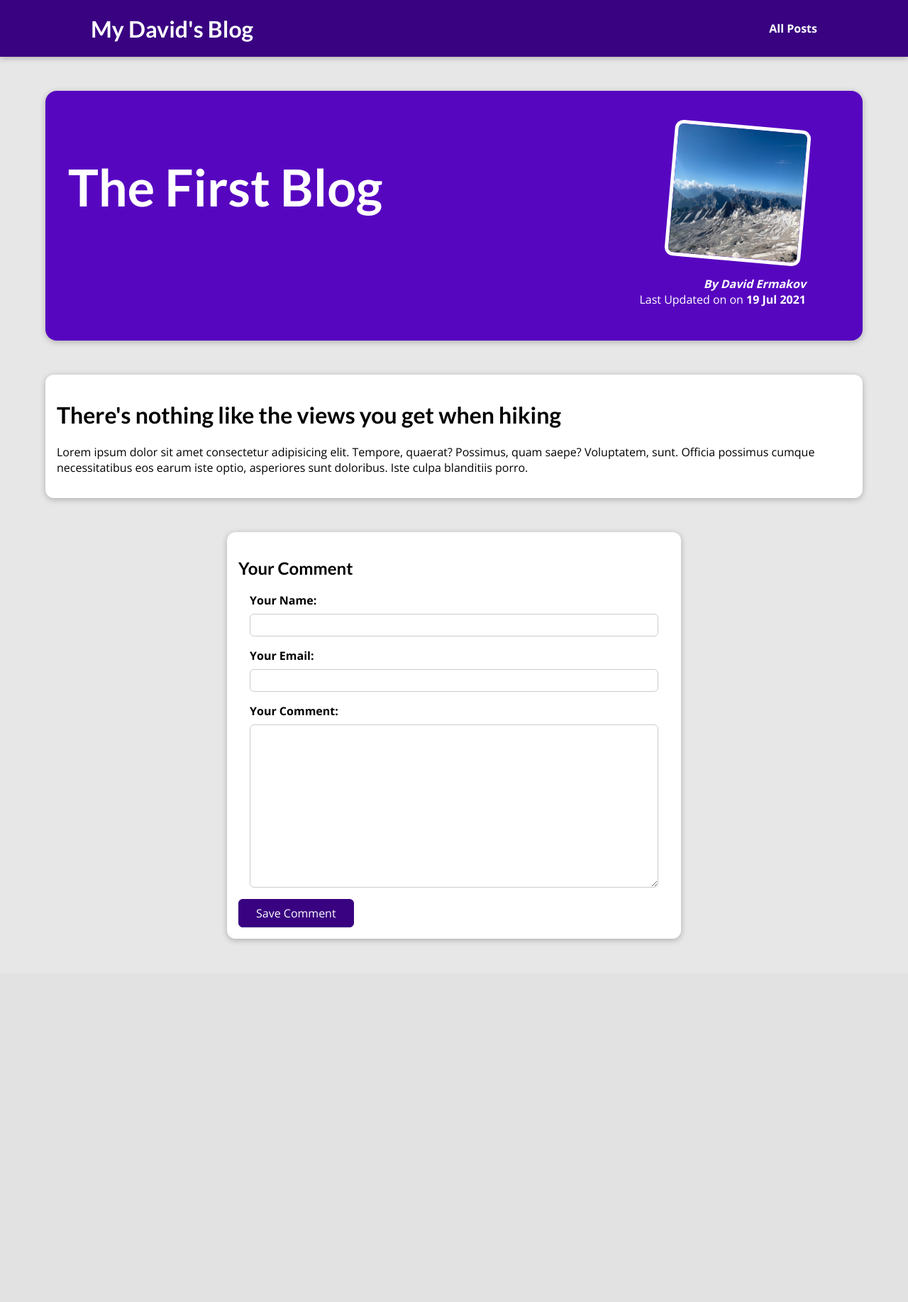
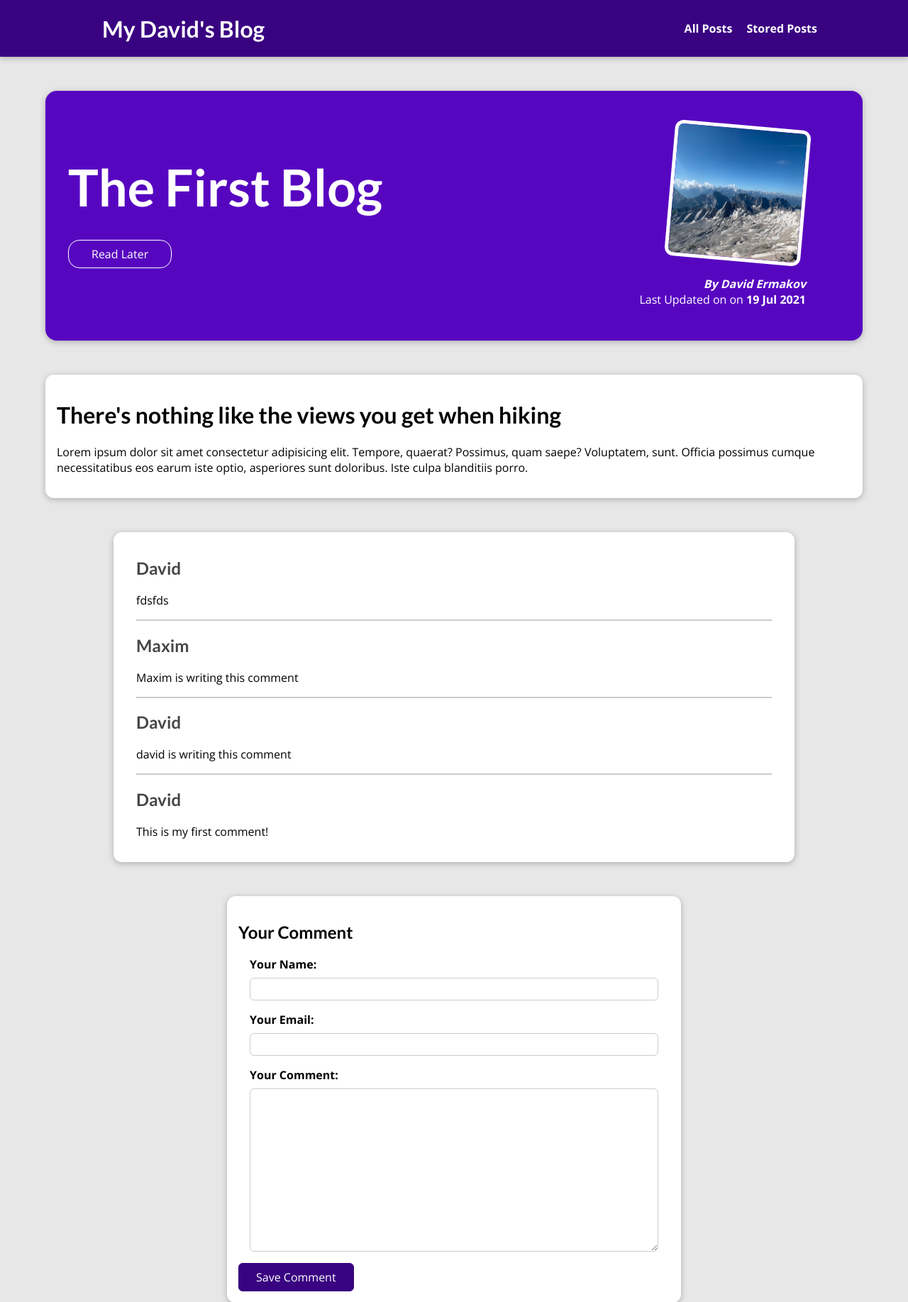
Before and after one commit to Goldmagination/Django-blog, a Django app: a page that uses templates/layout.html in a window 1280 px wide. Shown: the top 1835 px of the page at 71% size. Before the commit the page ends 1327 px from the top, so only its background shows below. Run offline with Django 3.2, Linux system fonts and the light colour scheme; data comes from the database, SQL or seed files in the repository; both versions use the stored data as it was after the commit.

Commit message:
finished design and added read later funktion

```diff
--- a/blog/admin.py
+++ b/blog/admin.py
@@ -10,7 +10,10 @@
     list_filter = ("author", "title", "tags")
     list_display = ("title", "date", "author")
 
+class CommentAdmin(admin.ModelAdmin):
+    list_display = ("user_name", "posts")
+
 admin.site.register(Author, AuthorAdmin)
 admin.site.register(Post, PostAdmin)
 admin.site.register(Tag)
-admin.site.register(Comment)
+admin.site.register(Comment, CommentAdmin)
--- a/blog/static/blog/post-detail.css
+++ b/blog/static/blog/post-detail.css
@@ -56,6 +56,27 @@
 #summary time {
   font-weight: bold;
 }
+
+#read-later{
+  margin: 2rem 0;
+}
+
+#read-later button{
+  background-color: transparent;
+  border: 1px solid white;
+  padding: 0.5rem 2rem;
+  font: inherit;
+  color: white;
+  cursor: pointer;
+  border-radius: 16px;
+}
+
+#read-later button:hover,
+#read-later button:active{
+  background-color: white;
+  color: #390281;
+}
+
 
 main {
   width: 90%;
@@ -119,3 +140,67 @@
   border-radius: 6px;
   border: 1px solid #ccc;
 }
+
+.errorlist {
+  list-style: none;
+  margin: 0.5rem 0;
+  padding: 0;
+  color: #d6000b;
+}
+
+.invalid label {
+  color: #d6000b;
+}
+
+.invalid input,
+.invalid textarea{
+  border-color: #d6000b;
+  background-color: #ffe6e7;
+}
+
+#alert {
+  margin: 8rem auto 3rem auto;
+  border: 1px solid #d6000b;
+  background-color: #ffe6e7;
+  padding: 1rem;
+  width: 90%;
+  max-width: 40rem;
+}
+
+#alert a {
+  text-decoration: none;
+  border: 1px solid #d6000b;
+  background-color: #d6000b;
+  color: white;
+  padding: 0.25rem 1.5rem;
+  border-radius: 6px;
+}
+
+#comments {
+  margin: 3rem auto;
+  width: 90%;
+  max-width: 60rem;
+  border-radius: 12px;
+  background-color: white;
+  box-shadow: 0 2px 8px rgba(0,0,0,0.25);
+  padding: 1rem 2rem;
+}
+
+#comments ul{
+  list-style: none;
+  margin: 0;
+  padding: 0;
+}
+
+#comments li {
+  margin-bottom: 1rem;
+  border-bottom: 2px solid #ccc;
+}
+
+#comments li:last-of-type{
+  border-bottom: none;
+}
+
+#comments h2{
+  color: #464646;
+}
--- a/blog/templates/blog/blog.html
+++ b/blog/templates/blog/blog.html
@@ -13,6 +13,13 @@
 
 
 {% block page_body %}
+{% if comment_form.errors %}
+  <div id="alert">
+    <h2>Saving the comment failed</h2>
+    <p>Please check the comment form below the post and fix your errors.</p>
+    <a href="#comment-form">Fix!</a>
+  </div>
+{% endif %}
 <section id="summary">
   <h2>{{post.title|title}}</h2>
   <div>
@@ -21,12 +28,27 @@
       <span class="tag">{{tag.caption}}</span>
     {% endfor %}
   </div>
+  <div id="read-later">
+  <form action="{% url "read-later" %}" method="POST">
+  {% csrf_token %}
+    <input type="hidden" value="{{post.id}}" name="post_id">
+    <button>
+      {% if is_saved_for_later %}
+        Remove from <a href="{%url "read-later"%}">Read Later</a> list
+      {% else %}
+        Read Later
+      {% endif %}
+
+    </button>
+  </form>
+  </div>
   <article>
     <img src="{{post.image.url}}" alt="{{post.title|title}}" />
     <address>By <a href="mailto:{{post.author.e_mail}}"> {{post.author}} </a></address>
     <div>Last Updated on on <time> {{post.date|date:"d M Y"}} </time></div>
   </article>
 </section>
+
 <main>
   <h1>{{post.excerpt}}</h1>
   <p>
@@ -34,6 +56,16 @@
   </p>
 
 </main>
+<section id="comments">
+  <ul>
+    {%for comment in comments%}
+      <li>
+        <h2>{{comment.user_name}}</h2>
+        <p>{{comment.text}}</p>
+      </li>
+    {% endfor %}
+  </ul>
+</section>
 
 
 
@@ -42,7 +74,7 @@
     <form action="{% url "posts-detail-page" post.slug %}" method="POST">
     {% csrf_token %}
       {% for form_field in comment_form  %}
-       <div class="form-control">
+       <div class="form-control {%if form_field.errors%}invalid{%endif%}">
         {{ form_field.label_tag }}
         {{ form_field }}
         {{ form_field.errors }}
--- a/blog/urls.py
+++ b/blog/urls.py
@@ -4,5 +4,6 @@
 urlpatterns = [
     path("", views.StartingPageView.as_view(), name="starting-page"),
     path("posts", views.AllPostsList.as_view(), name="posts-page"),
-    path("posts/<slug:slug>", views.BlogPostView.as_view(), name="posts-detail-page")
+    path("posts/<slug:slug>", views.BlogPostView.as_view(), name="posts-detail-page"),
+    path("read-later", views.ReadLaterView.as_view(), name="read-later"),
 ]
--- a/blog/views.py
+++ b/blog/views.py
@@ -26,13 +26,26 @@
 
 
 class BlogPostView(View):
+    def is_stored_posts(self,request,post_id):
+        stored_posts = request.session.get("stored_posts")
+        if stored_posts is not None:
+            is_saved_for_later= post_id in stored_posts
+        else:
+            is_saved_for_later=False
+        return is_saved_for_later
+
+
+
     def get(self, request, slug):
         post = Post.objects.get(slug=slug)
         context = {
             "post": post,
             "post_tags": post.tags.all(),
-            "comment_form": CommentForm()
+            "comment_form": CommentForm(),
+            "comments": post.comments.all().order_by("-id"),
+            "is_saved_for_later": self.is_stored_posts(request, post.id)
         }
+
         return render(request, "blog/blog.html", context)
 
     def post(self, request, slug):
@@ -50,9 +63,42 @@
         context = {
             "post": post,
             "post_tags": post.tags.all(),
-            "comment_form": comment_form()
+            "comment_form": comment_form,
+            "comments": post.comments.all().order_by("-id"),
+            "is_saved_for_later": self.is_stored_posts(request, post.id)
         }
         return render(request, "blog/blog.html", context)
+
+class ReadLaterView(View):
+    def get(self,request):
+        stored_posts = request.session.get("stored_posts")
+
+        context = {}
+
+        if stored_posts is None or len(stored_posts)==0:
+            context["posts"]=[]
+            context["has_posts"]=False
+        else:
+            posts=Post.objects.filter(id__in=stored_posts)
+            context["posts"]=posts
+            context["has_posts"]=True
+        return render(request, "blog/stored-posts.html", context)
+
+
+    def post(self, request):
+        stored_posts = request.session.get("stored_posts")
+
+        if stored_posts is None:
+            stored_posts=[]
+
+        post_id = int(request.POST["post_id"])
+
+        if post_id not in stored_posts:
+            stored_posts.append(post_id)
+        else:
+            stored_posts.remove(post_id)
+        request.session["stored_posts"]=stored_posts
+        return HttpResponseRedirect("/")
 
 
 # def starting_page(request):
--- a/static/app.css
+++ b/static/app.css
@@ -35,6 +35,7 @@
   text-decoration: none;
   color: white;
   font-weight: bold;
+  margin-left: 1rem;
 }
 
 #main-navigation a:hover,
--- a/templates/layout.html
+++ b/templates/layout.html
@@ -8,7 +8,6 @@
     <meta name="viewport" content="width=device-width, initial-scale=1.0">
     <title>
     {% block page_title %}
-        My Blog
     {% endblock %}
     </title>
     <link rel="stylesheet" href="{% static "app.css" %}">
@@ -19,6 +18,7 @@
         <h1><a href="{% url "starting-page" %}"> My David's Blog </a></h1>
         <nav>
         <a href="{% url "posts-page" %}">All Posts</a>
+        <a href="{% url "read-later" %}">Stored Posts</a>
         </nav>
     </header>
     {% block page_body %}
```
Also changed, not shown: blog/static/blog/read-later.css (added, +40 -0 lines), blog/templates/blog/index.html (+0 -7 lines), blog/templates/blog/stored-posts.html (added, +25 -0 lines), db.sqlite3.
